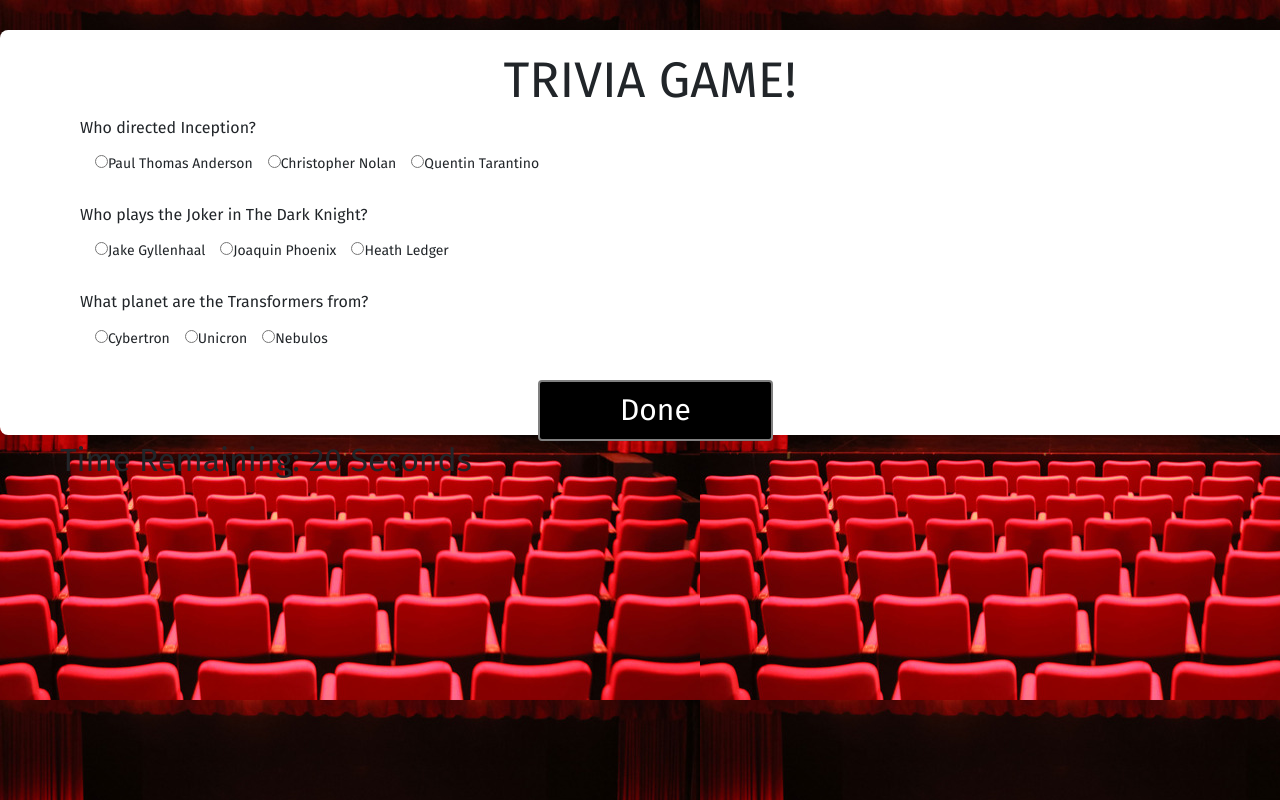
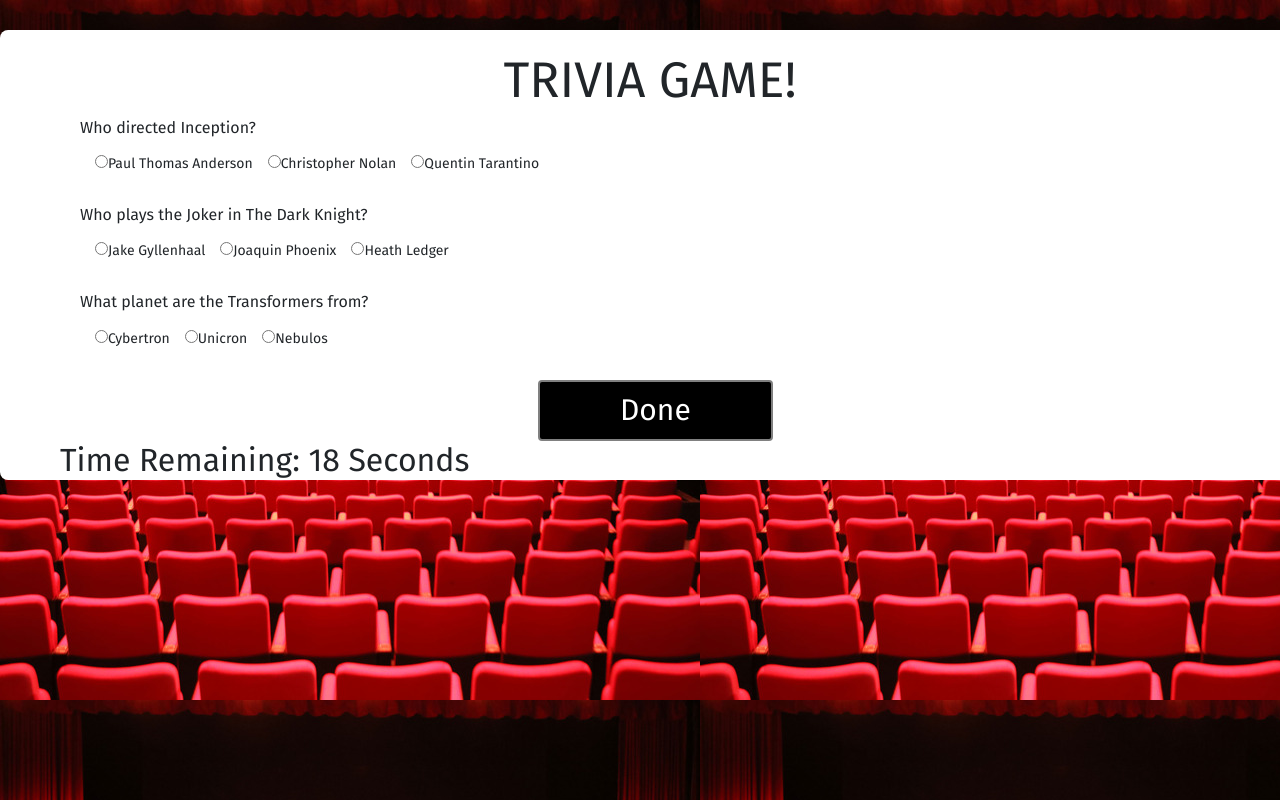
Before and after one commit to pikanyar/TriviaGame, a plain HTML site: page index.html in a window 1280 px wide. Both pictures are taken after a click on the button "Start". Drawn offline with nearby package versions, Linux system fonts and the light colour scheme.

Commit message:
last updated

```diff
--- a/assets/css/style.css
+++ b/assets/css/style.css
@@ -12,7 +12,7 @@
 }
 
 #container {
-    height: 405px;
+    height: 450px;
     width: 1300px;
     background-color: white;
     margin: 30px auto;
--- a/assets/javascript/app.js
+++ b/assets/javascript/app.js
@@ -86,7 +86,7 @@ $(document).ready(function () {
     function run() {
 
         clearInterval(intervalId);
-        intervalId = setInterval(decrement, 100000);
+        intervalId = setInterval(decrement, 1000);
     }
 
     function decrement() {
```
